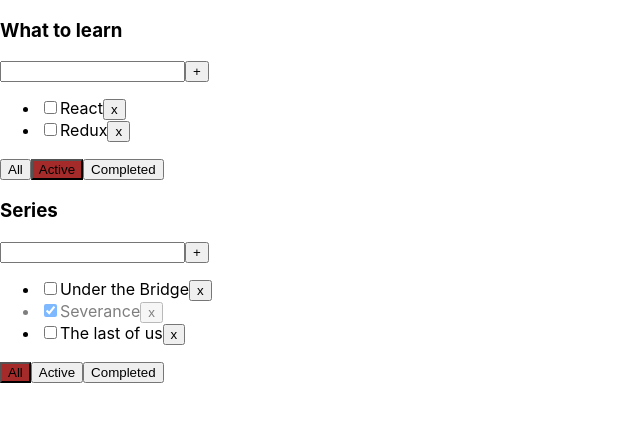
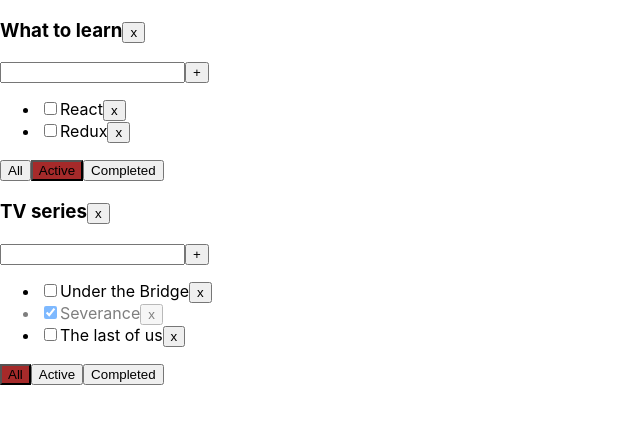
Before and after one commit to polozovaanastasia/todo-list, a React (Create React App) app: page / in a window 1280 px wide. Shown: the top 424 px of the page, without its empty margins (0-640 px from the left). Built offline with nearby package versions, Linux system fonts and the light colour scheme.

Commit message:
remove todolist.

```diff
--- a/src/App.tsx
+++ b/src/App.tsx
@@ -12,9 +12,8 @@
 
 function App() {
     const removeTask = (taskId: string, todolistId: string) => {
-        const updatedTasks = tasksObj[todolistId].filter(
-            (task) => task.id !== taskId
-        );
+        const tasks = tasksObj[todolistId];
+        const updatedTasks = tasks.filter((task) => task.id !== taskId);
         tasksObj[todolistId] = updatedTasks;
         setTasks({ ...tasksObj });
     };
@@ -51,6 +50,7 @@
             setTasks({ ...tasksObj });
         }
     };
+
     const todolistsId1 = v1();
     const todolistsId2 = v1();
 
@@ -62,7 +62,7 @@
         },
         {
             id: todolistsId2,
-            title: "Series",
+            title: "TV series",
             filter: "all",
         },
     ]);
@@ -81,6 +81,16 @@
             { id: v1(), title: "The last of us", isDone: false },
         ],
     });
+
+    const removeTodolist = (todolistId: string) => {
+        const filteredTodolists = todolists.filter(
+            (tl) => tl.id !== todolistId
+        );
+        setTodolists([...filteredTodolists]);
+
+        delete tasksObj[todolistId];
+        setTasks({ ...tasksObj });
+    };
 
     return (
         <div className="App">
@@ -108,6 +118,7 @@
                         changeFilter={changeFilter}
                         changeTaskIsDone={changeTaskIsDone}
                         filter={tl.filter}
+                        removeTodolist={removeTodolist}
                     />
                 );
             })}
--- a/src/components/Todolist/Todolist.tsx
+++ b/src/components/Todolist/Todolist.tsx
@@ -16,6 +16,7 @@
     changeFilter: (value: filterValuesType, todolistId: string) => void;
     changeTaskIsDone: (id: string, isDone: boolean, todolistId: string) => void;
     filter: filterValuesType;
+    removeTodolist: (todolistId: string) => void;
 };
 
 function Todolist(props: propsType) {
@@ -50,9 +51,14 @@
     const onActiveClickHandler = () => props.changeFilter("active", props.id);
     const onDoneClickHandler = () => props.changeFilter("done", props.id);
 
+    const removeTodolistHandler = () => props.removeTodolist(props.id);
+
     return (
         <div>
-            <h3>{props.title}</h3>
+            <h3>
+                {props.title}
+                <button onClick={removeTodolistHandler}>x</button>
+            </h3>
             <div>
                 <input
                     type="text"
```
